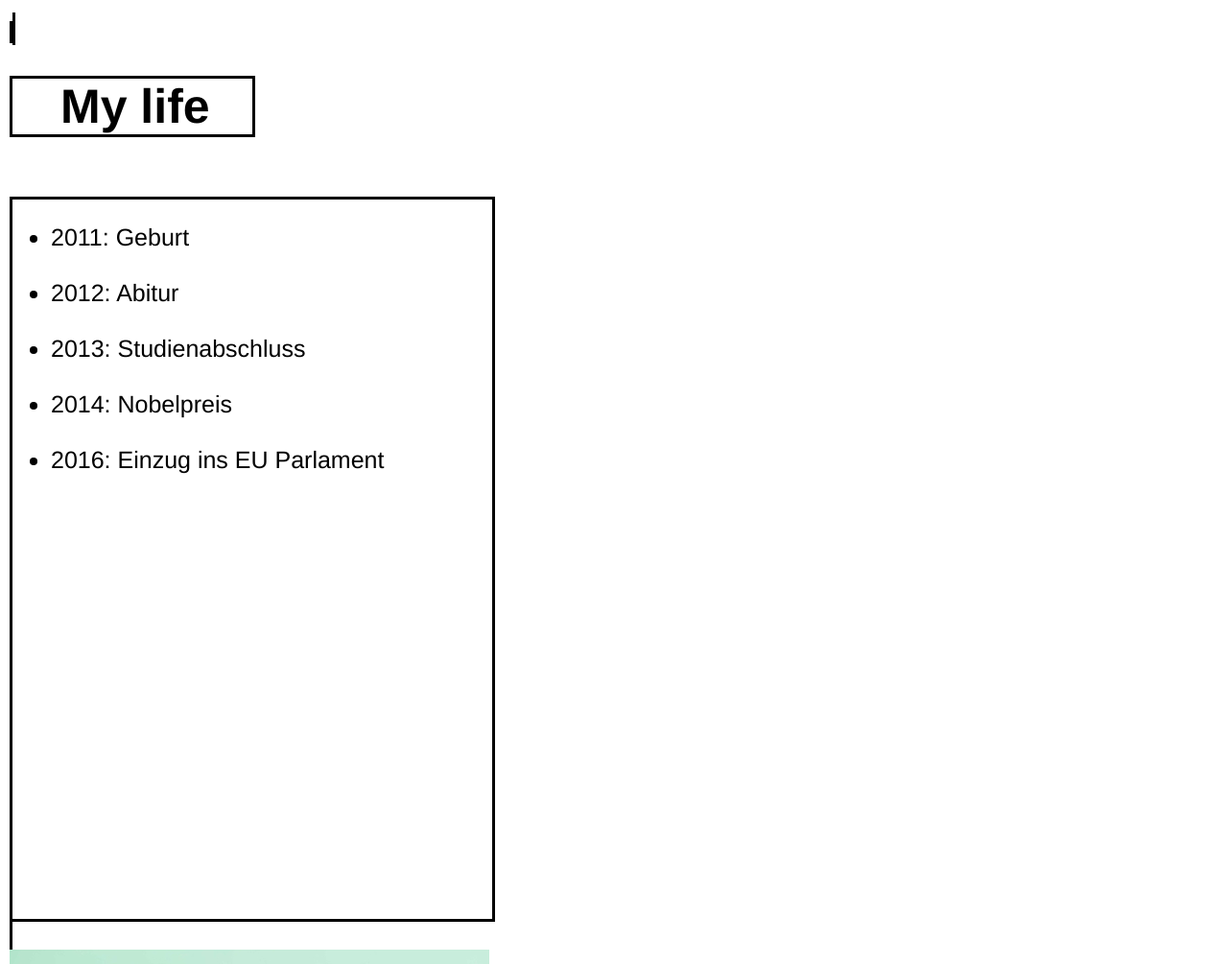
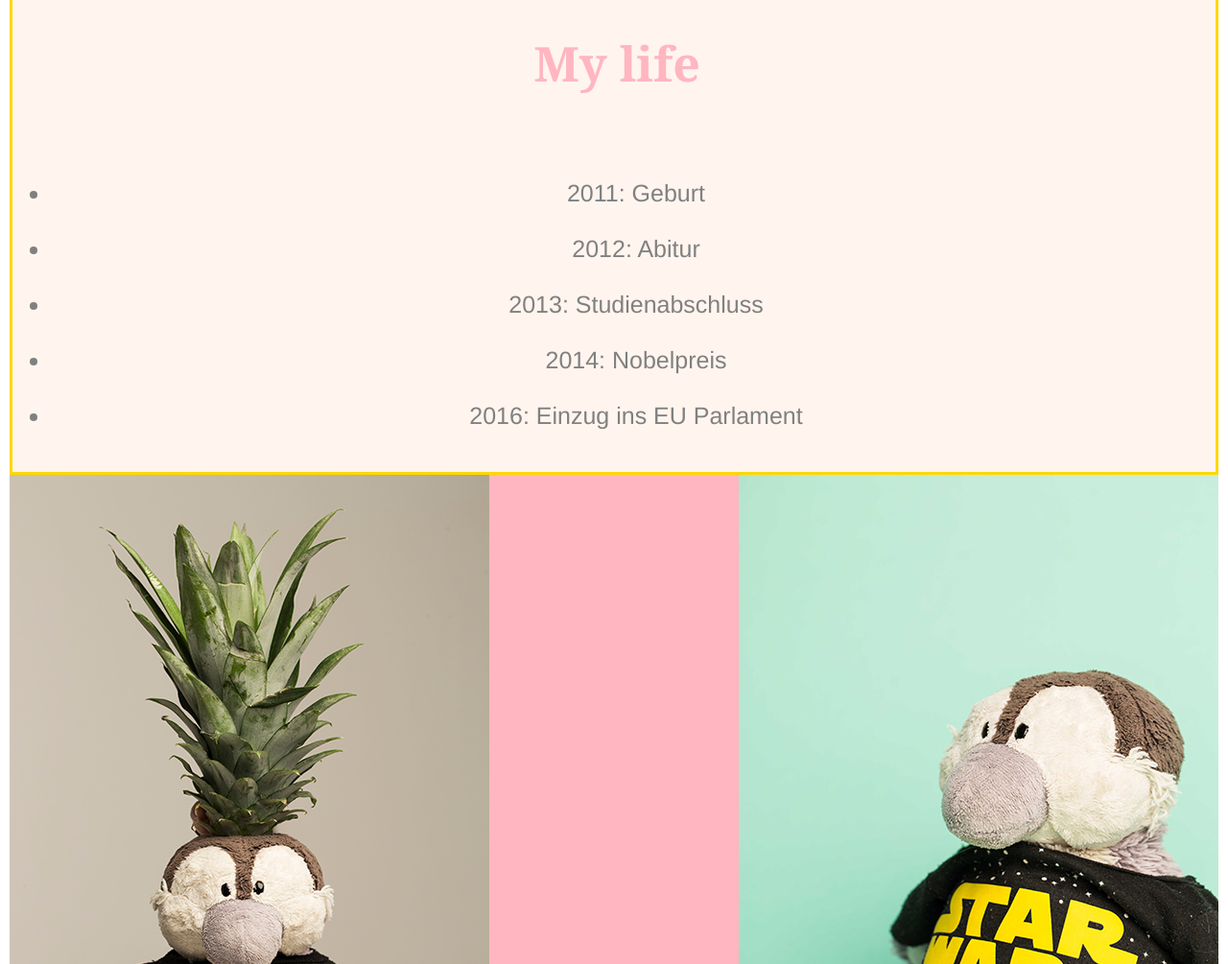
Before and after one commit to carenpauli/Pinguin-Homepage, a plain HTML site: page index.html in a window 1280 px wide. Shown: the part 1087-2092 px from the top of the page at 96% size. Drawn offline with Linux system fonts and the light colour scheme; a web font is replaced by a local one.

Commit message:
Speicherstand3

```diff
--- a/css/stylesheet.css
+++ b/css/stylesheet.css
@@ -1,9 +1,14 @@
+*{
+  box-sizing: border-box;
+}
+
 
 .container {
   max-width: 1260px;
   min-width: 1000px;
   margin: auto;
 }
+
 
 #profile-image {
   margin: auto;
@@ -62,43 +67,59 @@ padding-top: 15px;
 
 .content1 {
   width: 1260px;
+  height: 500px;
+  margin: auto;
+  border-style: solid;
+  border-color: #FFD700;
+  background-color: #FFF5EE;
+}
+
+.block1 {
+  width: 1260px;
   height: 750px;
   display: inline;
-  border-style: solid;
 }
 
 .lebenslauf {
-  width: 500px;
-  height: 750px;
-  display: inline;
-  border-style: solid;
+  width: 1260px;
+  height: 400px;
   font-family: Helvetica;
-  text-align: left;
+  text-align: center;
   font-size: 25px;
 }
 
 #mylife {
-  font-family: Helvetica;
+  font-family: Georgia, serif;
   font-weight: bold;
   font-size: 50px;
-  padding-left: 50px;
-  width: 200px;
-  border-style: solid;
+  color: #FFB6C1;
+  text-align: center;
+  width: 1260px;
 }
 
 .liste {
-  width: 500px;
-  height: 750px;
+  width: 1260px;
+  height: 400px;
   font-family: Helvetica;
-  text-align: left;
+  color: #808080;
+  text-align: center;
   font-size: 25px;
-  border-style: solid;
 }
 
 
-.contentbild1 {
-  width: 500px;
+
+
+
+.bilder {
+  width: 1260px;
   height: 750px;
-  display: inline;
-  border-style: solid;
+  background-color: #FFB6C1;
 }
+
+.bild6 {
+  float: left;
+}
+
+.bild4 {
+  float: right;
+}
--- a/index.html
+++ b/index.html
@@ -22,11 +22,15 @@
 
 <div class="social_buttons" style="text-align: center;">
 
-<img src="images/facebook_button.png" alt="facebook" class="social_media_button">
+<a href="https://www.facebook.com/pinguinpotsdam/" target=_blank>
+  <img src="images/facebook_button.png" alt="facebook" class="social_media_button">
+</a>
 
-<img src="images/insta_button.png" alt="instagram" class="social_media_button">
+<a href="https://www.instagram.com/cesarethepenguin/" target=_blank>
+  <img src="images/insta_button.png" alt="instagram" class="social_media_button">
+</a>
 
-<img src="images/Mail_button.png" alt="mail" class="social_media_button">
+<img src="images/Mail_button.png" alt="mail" class="social_media_button"
 
 </div>
 
@@ -59,6 +63,8 @@ alt="mylife">
 
 <div class="content1">
 
+<div class="block1">
+
 <div class="lebenslauf">
 
 <h1 id="mylife">My life</h1>
@@ -76,27 +82,31 @@ alt="mylife">
     <br/>
     <li>2016: Einzug ins EU Parlament</li>
   </ul>
+
 </div>
 
 </div>
 
-<div class:"contentbild1">
-<img src="images/Pingu4.jpg" alt="Ganzkörperbild">
+
 </div>
 
 </div>
 
-<br/>
-<br/>
+<!--Bilder-->
 
+<div class="bilder">
+
+<img src="images/Pingu4.jpg" alt="Ganzkörperbild" class="bild4">
+
+<img src="images/Pingu6.jpg" alt="Pinguin mit Ananas" class="bild6">
+
+</div>
 
 <!--My work-->
 
 <div class="content2">
 
-<div class="contentbild2">
-<img src="images/Pingu6.jpg" alt="Ganzkörperbild2">
-</div>
+
 
 
 
```
